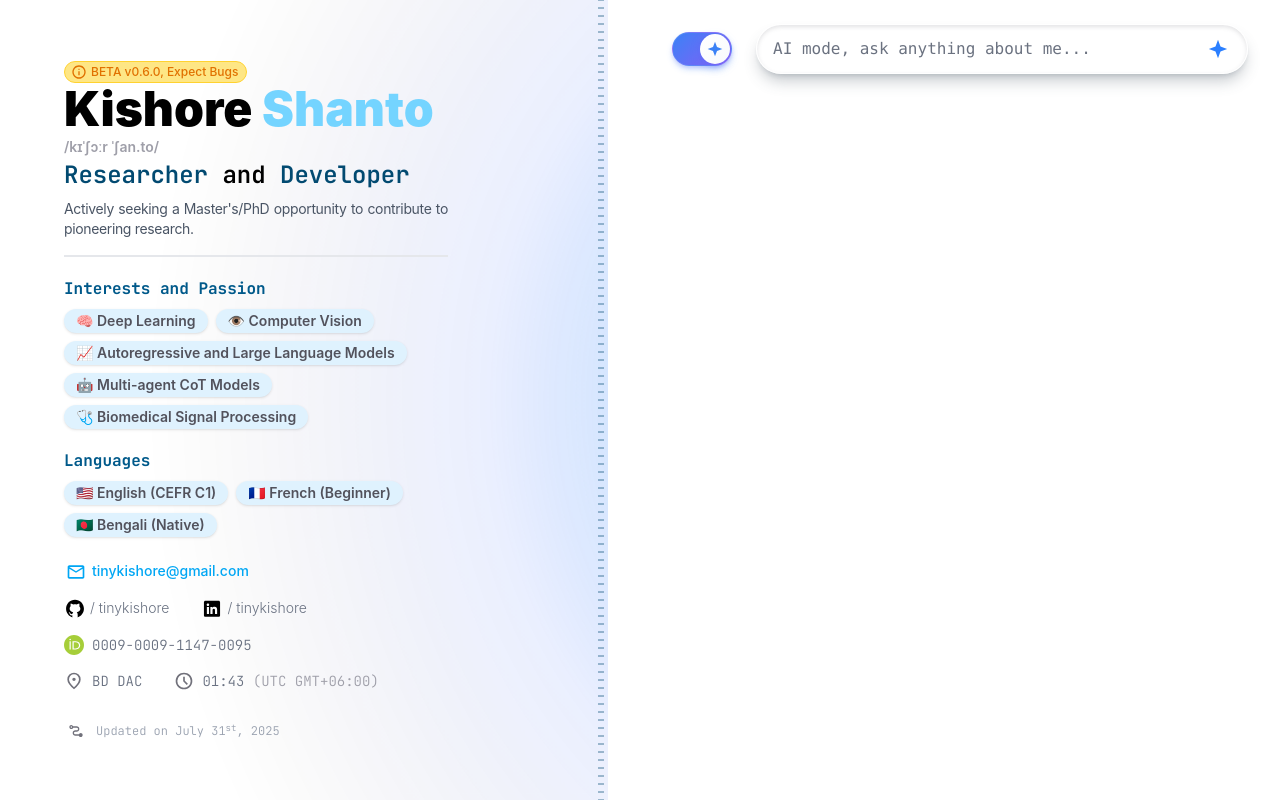
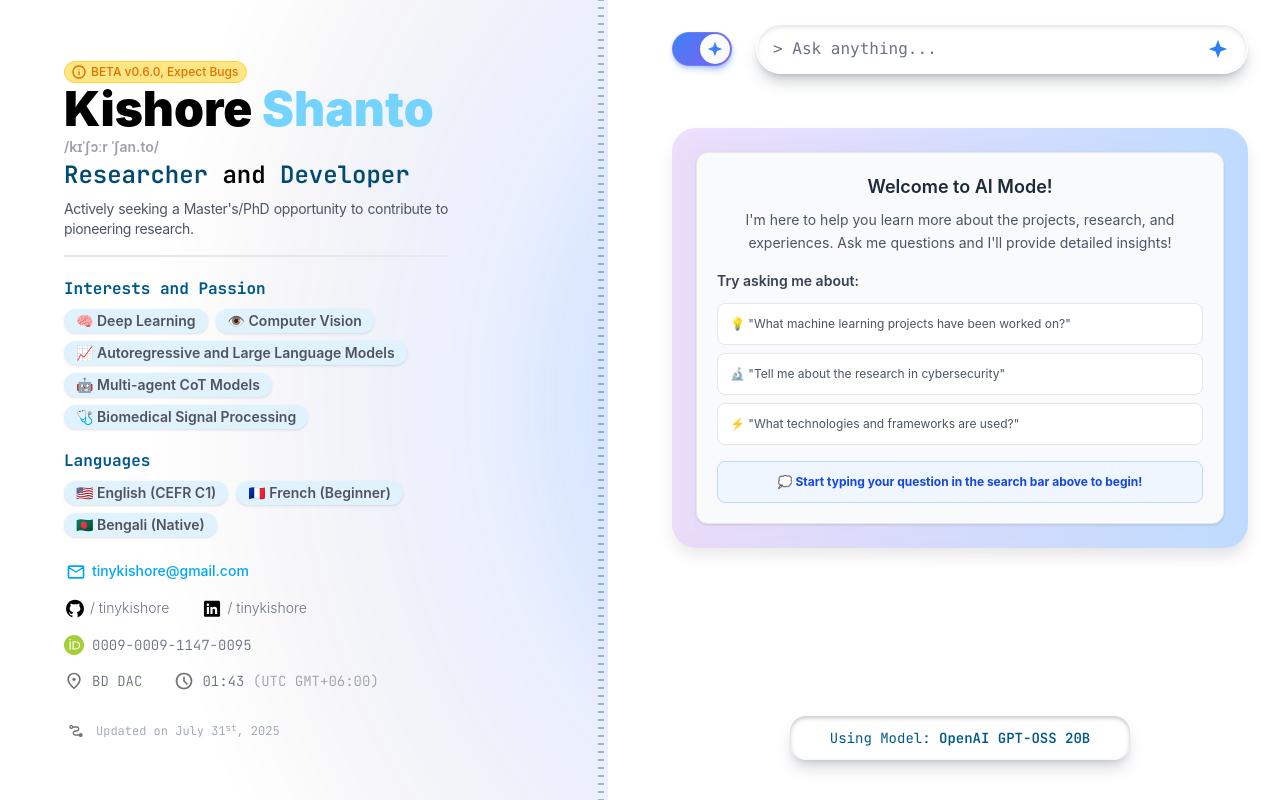
Before and after one commit to kishoreshanto/kishoreshanto, a SvelteKit app: page / in a window 1280 px wide. Both pictures are taken after a click on the button "Switch to ask AI mode". Built offline with nearby package versions, Linux system fonts and the light colour scheme.

Commit message:
Add AIDemoCard component and integrate it into AI mode; update placeholder text in TopBar

```diff
--- a/src/components/BottomSwitch.svelte
+++ b/src/components/BottomSwitch.svelte
@@ -34,4 +34,21 @@
 			</div>
 		</div>
 	</div>
+{:else}
+	<div class="fixed lg:bottom-10 bottom-22 left-0 right-0 z-50">
+		<div class="mx-auto max-w-7xl px-6 lg:flex lg:px-8">
+			<div class="lg:ml-96 lg:flex lg:w-full lg:justify-end lg:pl-32">
+				<div class="mx-auto max-w-lg lg:mx-0 lg:w-0 lg:max-w-xl lg:flex-auto">
+					<div class="flex flex-row-reverse gap-6 justify-center items-center">
+						<a href="https://openai.com/index/introducing-gpt-oss/" target="_blank" rel="noopener noreferrer"
+							aria-label="OpenAI GPT-OSS 20B Model"
+							class="px-10 text-sky-800 text-sm inset-shadow-sm inset-shadow-zinc-500/40 flex-shrink-0 bg-white/50  dark:bg-black/20 backdrop-blur-sm  rounded-2xl p-3 shadow-lg shadow-gray-500/30 dark:shadow-blue-500/30 dark:hover:bg-white/10  hover:shadow-gray-500/30 dark:hover:shadow-blue-500/40 font-mono transition-all duration-300 ease-out hover:bg-white">
+							Using Model: <span class="font-semibold">OpenAI GPT-OSS 20B</span>
+					</a>
+					</div>
+				</div>
+			</div>
+		</div>
+	</div>
+
 {/if}
--- /dev/null
+++ b/src/components/Cards/AIDemoCard.svelte
@@ -0,0 +1,65 @@
+<script lang="ts">
+	interface Props {
+		onaskAnother?: () => void;
+	}
+
+	let { onaskAnother }: Props = $props();
+</script>
+
+<section class="scroll-mt-16 focus-visible:outline-none">
+	<div class="mx-auto max-w-7xl px-6 lg:flex lg:px-8">
+		<div class="lg:ml-96 lg:flex lg:w-full lg:justify-end lg:pl-32">
+			<div
+				class="bg-gradient-to-l from-blue-200 to-purple-200/70 mx-auto max-w-lg rounded-3xl border-zinc-300 p-6 drop-shadow-xl backdrop-blur-md transition-transform duration-300 dark:border-zinc-700 dark:bg-zinc-800/30 lg:mx-0 lg:w-0 lg:max-w-xl lg:flex-auto"
+			>
+				<div class="space-y-4">
+
+
+					<!-- Demo Content -->
+					<div class="bg-gradient-to-r from-slate-50 via-gray-50 to-slate-50 dark:from-slate-800/50 dark:via-gray-800/50 dark:to-slate-800/50 rounded-xl p-5 border border-gray-200 dark:border-gray-700 shadow-sm">
+						<div class="space-y-4">
+							<div class="text-center">
+								<h3 class="text-lg font-semibold text-gray-800 dark:text-gray-200 mb-2">
+									Welcome to AI Mode!
+								</h3>
+								<p class="text-gray-600 dark:text-gray-400 text-sm leading-relaxed">
+									I'm here to help you learn more about the projects, research, and experiences.
+									Ask me questions and I'll provide detailed insights!
+								</p>
+							</div>
+
+							<div class="space-y-3">
+								<h4 class="text-sm font-semibold text-gray-700 dark:text-gray-300">
+									Try asking me about:
+								</h4>
+								<div class="grid grid-cols-1 gap-2">
+									<div class="bg-white dark:bg-gray-700/50 rounded-lg p-3 border border-gray-200 dark:border-gray-600">
+										<p class="text-xs text-gray-600 dark:text-gray-400">
+											💡 "What machine learning projects have been worked on?"
+										</p>
+									</div>
+									<div class="bg-white dark:bg-gray-700/50 rounded-lg p-3 border border-gray-200 dark:border-gray-600">
+										<p class="text-xs text-gray-600 dark:text-gray-400">
+											🔬 "Tell me about the research in cybersecurity"
+										</p>
+									</div>
+									<div class="bg-white dark:bg-gray-700/50 rounded-lg p-3 border border-gray-200 dark:border-gray-600">
+										<p class="text-xs text-gray-600 dark:text-gray-400">
+											⚡ "What technologies and frameworks are used?"
+										</p>
+									</div>
+								</div>
+							</div>
+
+							<div class="mt-4 p-3 bg-blue-50 dark:bg-blue-900/20 rounded-lg border border-blue-200 dark:border-blue-800">
+								<p class="text-xs text-blue-700 dark:text-blue-300 text-center font-bold">
+									💭 Start typing your question in the search bar above to begin!
+								</p>
+							</div>
+						</div>
+					</div>
+				</div>
+			</div>
+		</div>
+	</div>
+</section>
--- a/src/components/TopBar.svelte
+++ b/src/components/TopBar.svelte
@@ -165,7 +165,7 @@
 							oninput={handleInput}
 							onkeypress={handleKeyPress}
 							placeholder={isAskMode
-								? 'AI mode, ask anything about me...'
+								? '> Ask anything...'
 								: '> ' + dynamicPlaceholder}
 							class="font-mono w-full inset-shadow-sm inset-shadow-zinc-500/20 bg-white/50 dark:bg-black/20 backdrop-blur-lg border-[0.5px] border-white/40 dark:border-white/10 rounded-full pl-4 pr-12 py-3 shadow-lg shadow-gray-600/30 dark:shadow-blue-500/30 hover:bg-white/20 dark:hover:bg-white/10 focus:bg-white/20 dark:focus:bg-white/10 hover:shadow-xl focus:shadow-xl hover:shadow-gray-500/30 dark:hover:shadow-blue-500/40 focus:shadow-gray-500/30 dark:focus:shadow-blue-500/40 transition-all duration-300 ease-out text-gray-900 dark:text-white placeholder-gray-500 dark:placeholder-gray-400 focus:outline-none typewriter-placeholder"
 						/>
--- a/src/routes/+page.svelte
+++ b/src/routes/+page.svelte
@@ -17,6 +17,7 @@
 	import PlantifyProject from '../components/Cards/PlantifyProject.svelte';
 	import AgriInnProject from '../components/Cards/AgriInnProject.svelte';
 	import AIResponseCard from '../components/Cards/AIResponseCard.svelte';
+	import AIDemoCard from '../components/Cards/AIDemoCard.svelte';
 	import NotFoundCard from '../components/NotFoundCard.svelte';
 	import TopBar from '../components/TopBar.svelte';
 	import AWSWork from '../components/Cards/AWSWork.svelte';
@@ -224,6 +225,9 @@
 				/>
 			{/each}
 		</div>
+	{:else if $isAskMode && $aiResponse.length === 0}
+		<!-- Demo Card when in AI mode but no responses yet -->
+		<AIDemoCard onaskAnother={askAnotherQuestion} />
 	{:else if !$isAskMode && filteredProjects().length > 0}
 		{#if $isSimplifiedView}
 			<!-- Simplified View with fade transition -->
```
